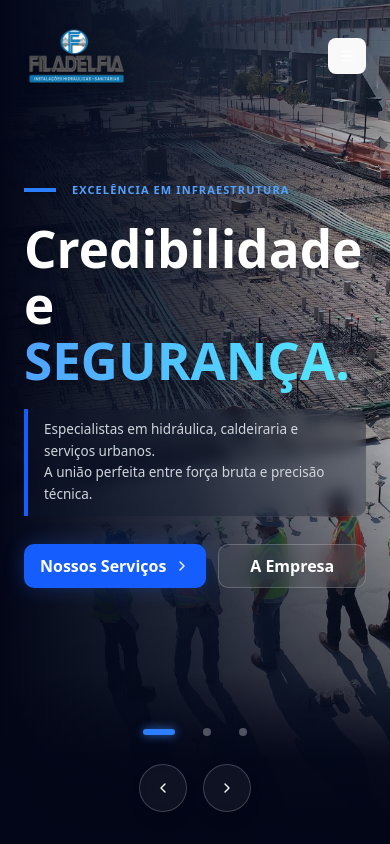
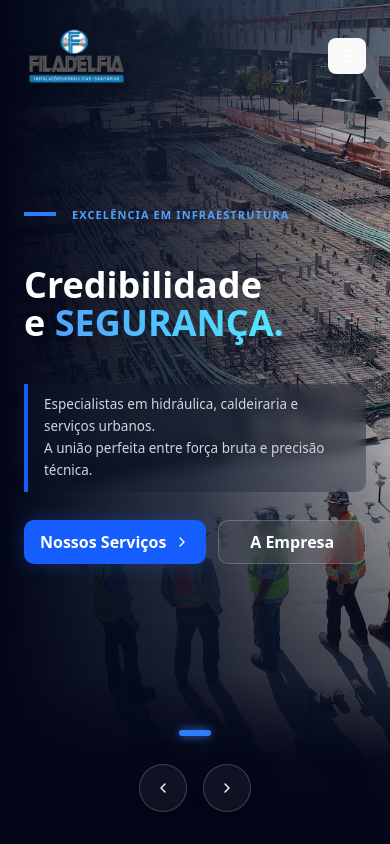
Before and after one commit to victorbraga8/filadelfia-obras, a React (Vite) app: page / in a window 390 px wide. Shown: the top 844 px of the page. Built offline with nearby package versions, Linux system fonts and the light colour scheme.

Commit message:
feat: updated responsiveness

```diff
--- a/src/components/clients.tsx
+++ b/src/components/clients.tsx
@@ -30,8 +30,8 @@ export default function ClientsSection() {
         </div>
 
         <h3 className="text-2xl md:text-2xl lg:text-3xl text-white tracking-tight mb-4">
-          Parceiros que constroem <br className="hidden sm:block" />
-          <span className="text-5xl font-bold">o Rio conosco</span>
+          Parceiros que constroem <br className="" />
+          <span className="text-4xl! md:text-5xl font-bold">o Rio conosco</span>
         </h3>
 
         <p className="text-slate-400 max-w-2xl mx-auto text-sm md:text-base font-medium">
--- a/src/components/contato.tsx
+++ b/src/components/contato.tsx
@@ -154,7 +154,7 @@ export default function Contato() {
                 <textarea rows={4} className="w-full px-4 py-4 rounded-xl bg-slate-50 border border-slate-200 focus:border-blue-600 focus:bg-white focus:ring-4 focus:ring-blue-600/10 outline-none transition-all font-medium text-slate-900 resize-none placeholder:text-slate-400" placeholder="Descreva sua necessidade com o máximo de detalhes possível..."></textarea>
               </div>
               <div className="flex justify-center">
-                <button type="button" className="w-1/2! bg-linear-to-r! from-blue-600! to-blue-500! hover:from-blue-500! hover:to-blue-400! text-white! font-bold! py-2! rounded-lg! transition-all! duration-300! shadow-[0_4px_15px_-5px_rgba(37,99,235,0.4)]! hover:shadow-[0_8px_25px_-5px_rgba(37,99,235,0.5)]! hover:-translate-y-0.5! flex! items-center! justify-center! gap-2! group! active:scale-[0.99]! text-sm!">
+                <button type="button" className="md:w-1/2! w-full bg-linear-to-r! from-blue-600! to-blue-500! hover:from-blue-500! hover:to-blue-400! text-white! font-bold! py-2! rounded-lg! transition-all! duration-300! shadow-[0_4px_15px_-5px_rgba(37,99,235,0.4)]! hover:shadow-[0_8px_25px_-5px_rgba(37,99,235,0.5)]! hover:-translate-y-0.5! flex! items-center! justify-center! gap-2! group! active:scale-[0.99]! text-sm!">
                   <span className="text-lg">Enviar Solicitação</span>
                   <Send size={18} className="text-blue-100! group-hover:text-white! group-hover:translate-x-0.5! group-hover:-translate-y-0.5! transition-all! duration-300!" />
                 </button>
--- a/src/components/hero.tsx
+++ b/src/components/hero.tsx
@@ -18,34 +18,34 @@ const slides = [
     primaryBtn: "Nossos Serviços",
     secondaryBtn: "A Empresa"
   },
-  {
-    id: 2,
-    image: "/caminhao-1.png",
-    subtitle: "Frota Própria e Especializada",
-    title: (
-      <>
-        Tecnologia em <br />
-        <span className="text-transparent bg-clip-text bg-linear-to-r from-orange-400 to-yellow-300 font-black uppercase">Saneamento.</span>
-      </>
-    ),
-    description: "Operamos com caminhões de sucção a vácuo e hidrojateamento de alta performance. Equipamentos modernos para limpeza de fossas.",
-    primaryBtn: "Solicitar Caminhão",
-    secondaryBtn: "Ver Frota"
-  },
-  {
-    id: 3,
-    image: "/industrial-1.avif",
-    subtitle: "Manutenção Industrial",
-    title: (
-      <>
-        Profissionais <br />
-        <span className="text-transparent bg-clip-text bg-linear-to-r from-blue-400 to-indigo-300 font-black uppercase">Capacitados</span>
-      </>
-    ),
-    description: "Equipes certificadas em solda, montagem eletromecânica e manutenção preventiva. Garantia de continuidade operacional.",
-    primaryBtn: "Falar com Engenheiro",
-    secondaryBtn: "Projetos"
-  }
+  // {
+  //   id: 2,
+  //   image: "/caminhao-1.png",
+  //   subtitle: "Frota Própria e Especializada",
+  //   title: (
+  //     <>
+  //       Tecnologia em <br />
+  //       <span className="text-transparent bg-clip-text bg-linear-to-r from-orange-400 to-yellow-300 font-black uppercase">Saneamento.</span>
+  //     </>
+  //   ),
+  //   description: "Operamos com caminhões de sucção a vácuo e hidrojateamento de alta performance. Equipamentos modernos para limpeza de fossas.",
+  //   primaryBtn: "Solicitar Caminhão",
+  //   secondaryBtn: "Ver Frota"
+  // },
+  // {
+  //   id: 3,
+  //   image: "/industrial-1.avif",
+  //   subtitle: "Manutenção Industrial",
+  //   title: (
+  //     <>
+  //       Profissionais <br />
+  //       <span className="text-transparent bg-clip-text bg-linear-to-r from-blue-400 to-indigo-300 font-black uppercase">Capacitados</span>
+  //     </>
+  //   ),
+  //   description: "Equipes certificadas em solda, montagem eletromecânica e manutenção preventiva. Garantia de continuidade operacional.",
+  //   primaryBtn: "Falar com Engenheiro",
+  //   secondaryBtn: "Projetos"
+  // }
 ];
 
 export default function Hero({ scrollToSection }: any) {
@@ -122,8 +122,8 @@ export default function Hero({ scrollToSection }: any) {
               </span>
             </div>
 
-            <div className="min-h-35 sm:min-h-37.5 md:min-h-0">
-              <h1 className="text-[34px] leading-[1.06] sm:text-5xl md:text-6xl lg:text-7xl font-bold text-white mb-5 md:mb-6 drop-shadow-lg">
+            <div className="min-h-35 flex justify-center flex-col sm:min-h-37.5 md:min-h-0">
+              <h1 className="text-4xl! leading-[1.06] sm:text-5xl md:text-6xl lg:text-7xl font-bold text-white mb-5 md:mb-6 drop-shadow-lg">
                 {slides[current].title}
               </h1>
             </div>
```
